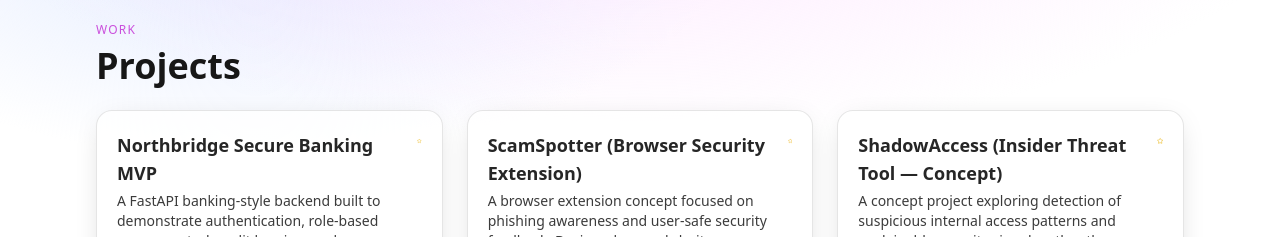
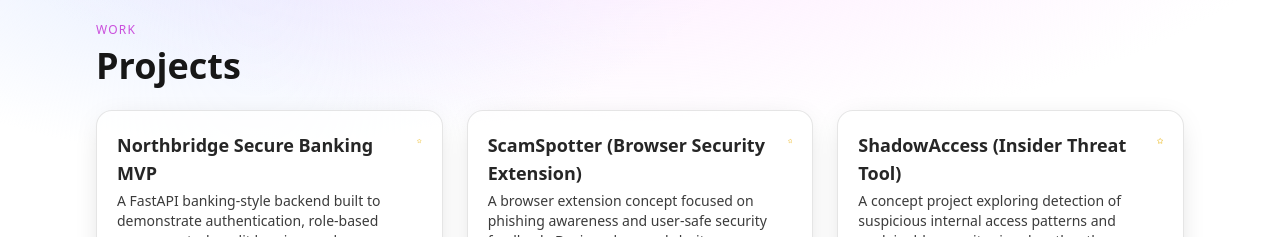
Before and after one commit to Jasmineamuchienwa/jasmine-portfolio, a Next.js app: page / in a window 1280 px wide. Shown: the part 960-1197 px from the top of the page. Built offline with nearby package versions, Linux system fonts and the light colour scheme.

Commit message:
update portfolio1

```diff
--- a/data/projects.ts
+++ b/data/projects.ts
@@ -16,11 +16,11 @@
   },
 
   {
-    title: "ShadowAccess (Insider Threat Tool — Concept)",
+    title: "ShadowAccess (Insider Threat Tool)",
     description:
       "A concept project exploring detection of suspicious internal access patterns and explainable security signals rather than black-box scoring.",
     tags: ["IAM", "Insider Threat", "Detection", "Security Engineering"],
-    link: "https://github.com/YOUR_USERNAME/shadowaccess",
+    link: "https://github.com/Jasmineamuchienwa/shadowaccess",
   },
 
   {
```
